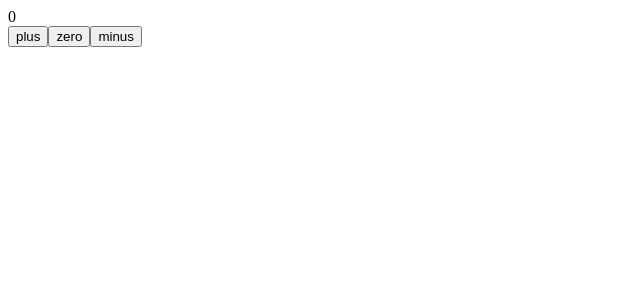
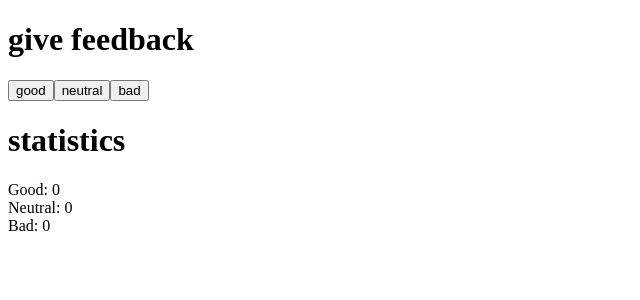
Before and after one commit to RID990908/curso_fullstack, a React (Vite) app in the folder part1/: page / in a window 1280 px wide. Shown: the top 300 px of the page, without its empty margins (0-640 px from the left). Built offline with nearby package versions, Linux system fonts and the light colour scheme.

Commit message:
unicafe part 1

```diff
--- a/part1/src/App.jsx
+++ b/part1/src/App.jsx
@@ -1,30 +1,29 @@
 import { useState } from 'react'
 
 const App = () => {
-  const [counter, setCounter] = useState(0)
-  console.log('rendering with counter value', counter)
-
-  const increaseByOne = () => {
-    console.log('increasing, value before', counter)
-    setCounter(counter + 1)
+  const course = {
+    name: 'give feedback',
+    statistics: 'statistics'
   }
 
-  const decreaseByOne = () => {
-    console.log('decreasing, value before', counter)
-    setCounter(counter - 1)
-  }
+  const [good, setGood] = useState(0)
+  const [neutral, setNeutral] = useState(0)
+  const [bad, setBad] = useState(0)
 
-  const setToZero = () => {
-    console.log('resetting to zero, value before', counter)
-    setCounter(0)
-  }
+  const increaseGood = () => setGood(good + 1)
+  const increaseNeutral = () => setNeutral(neutral + 1)
+  const increaseBad = () => setBad(bad + 1)
 
   return (
     <div>
-      <Display counter={counter} />
-      <Button onClick={increaseByOne} text="plus" />
-      <Button onClick={setToZero} text="zero" />
-      <Button onClick={decreaseByOne} text="minus" />
+      <Header course={course.name} />
+      <Button onClick={increaseGood} text="good" />
+      <Button onClick={increaseNeutral} text="neutral" />
+      <Button onClick={increaseBad} text="bad" />
+      <Header course={course.statistics} />
+      <Display text="Good" counter={good} />
+      <Display text="Neutral" counter={neutral} />
+      <Display text="Bad" counter={bad} />
     </div>
   )
 }
@@ -33,29 +32,15 @@ const Header = ({ course }) => {
   return <h1>{course}</h1>
 }
 
-const Content = ({ parts }) => {
+const Display = ({ text, counter }) => {
   return (
     <div>
-      {parts.map((part, index) => (
-        <Part key={index} name={part.name} exercises={part.exercises} />
-      ))}
+      {text}: {counter}
     </div>
   )
 }
 
-const Part = ({ name, exercises }) => {
-  return <p>{name}: {exercises}</p>
-}
-
-const Total = ({ total }) => {
-  return <p>Number of exercises {total}</p>
-}
-const Display = ({counter}) => {
-  return (
-    <div>{counter}</div>
-  )
-}
-const Button = ({onClick,text}) => {
+const Button = ({ onClick, text }) => {
   return (
     <button onClick={onClick}>
       {text}
--- a/part1/src/main.jsx
+++ b/part1/src/main.jsx
@@ -1,3 +1,4 @@
+import React from 'react'
 import ReactDOM from 'react-dom/client'
 
 import App from './App'
```
